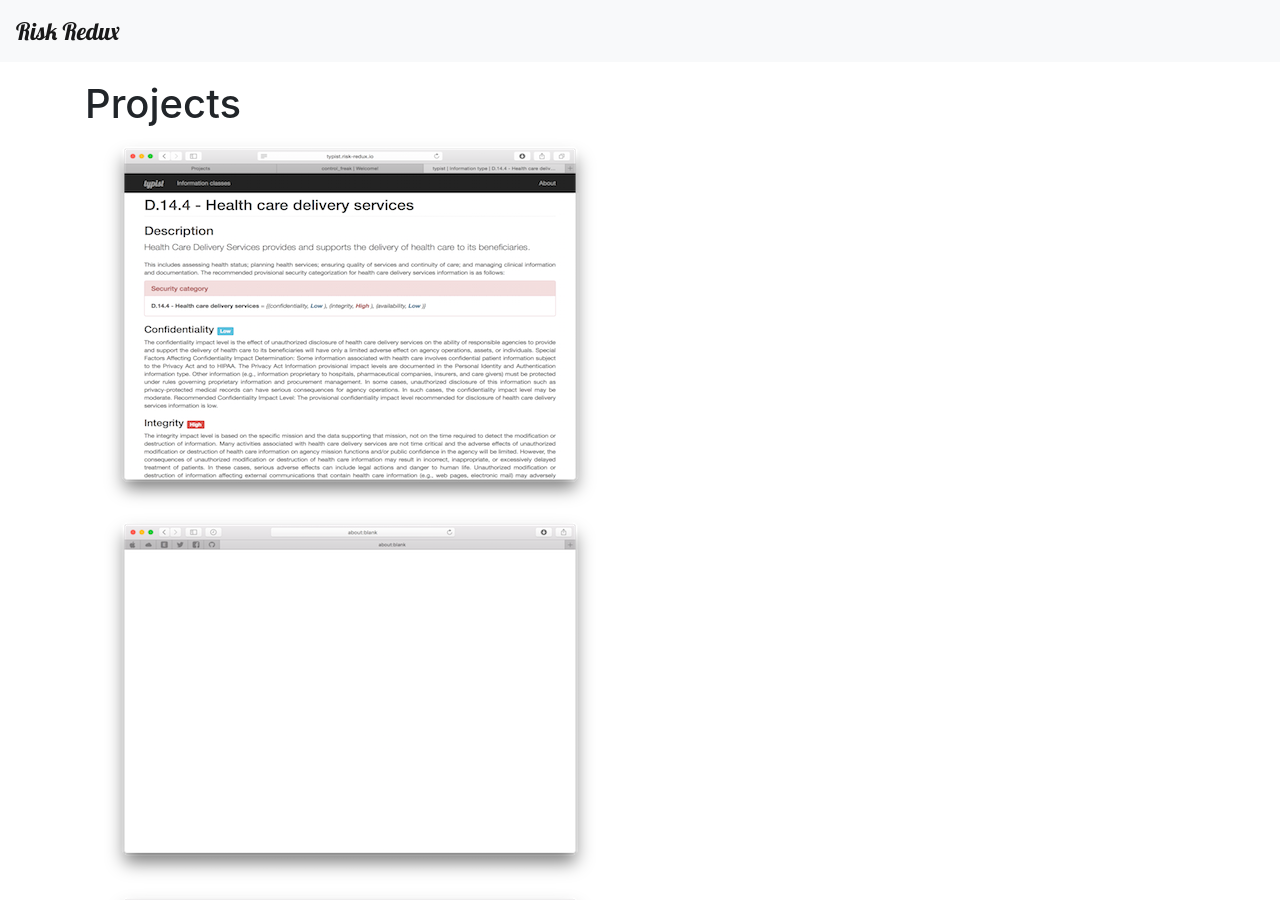
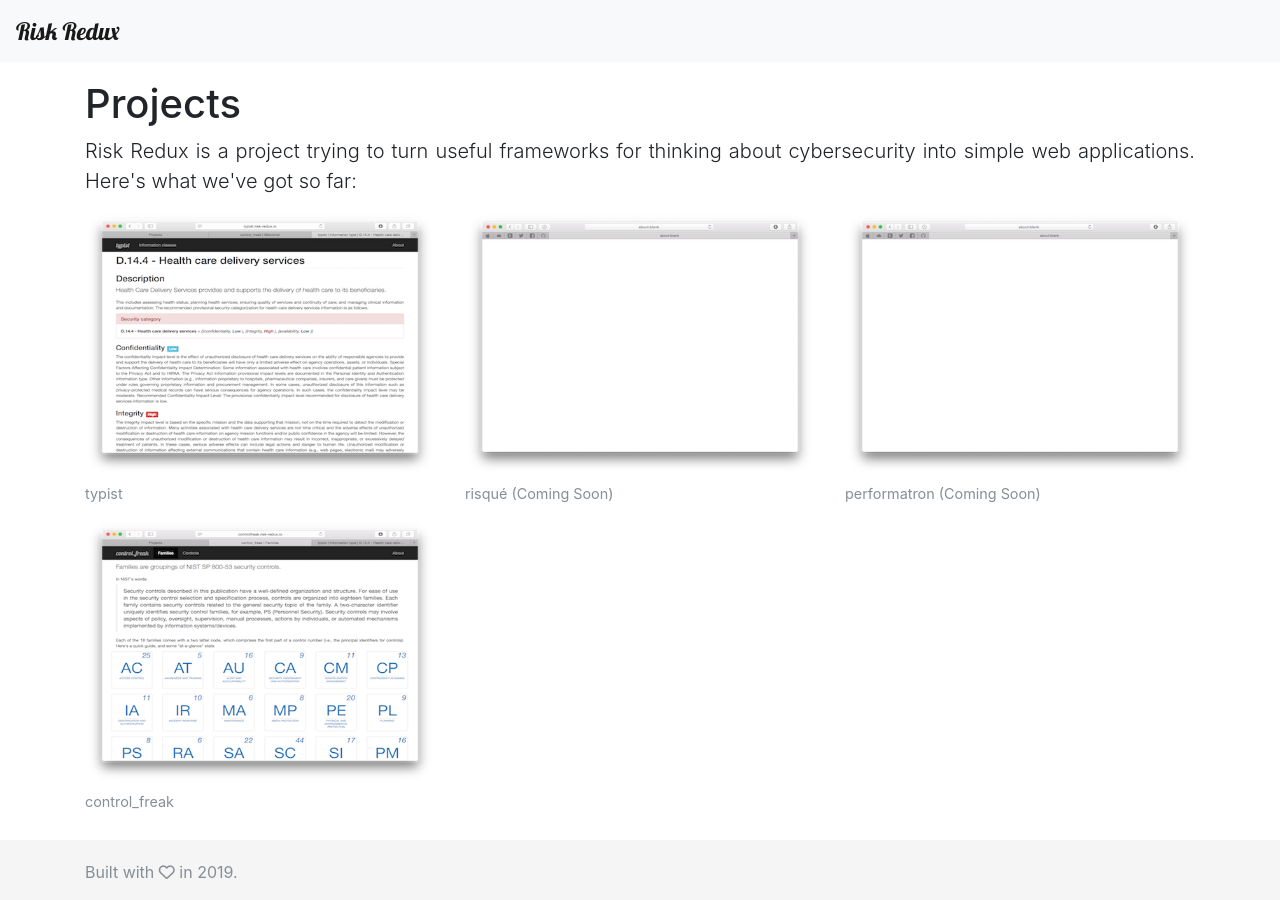
Before and after one commit to risk-redux/risk-redux.github.io, a Jekyll site: the page built from projects/index.html, in a window 1280 px wide and 900 px high. Built offline with Jekyll 4.4.1, drawn with Linux system fonts in a browser that asks for light colours; nearby versions of some CDN libraries; library files that are not in the unit come from our copies.

Commit message:
Garden variety content clean-up.

```diff
--- a/_projects/performatron.markdown
+++ b/_projects/performatron.markdown
@@ -1,6 +1,6 @@
 ---
 layout: post
-title:  "performatron"
+title:  "performatron (Coming Soon)"
 app_url: "https://github.com/risk-redux/performatron"
 thumbnail: /images/placeholder.png
 tags:
--- a/projects/index.html
+++ b/projects/index.html
@@ -4,16 +4,17 @@ title: Projects
 permalink: /projects/
 ---
 
+<p class="lead">Risk Redux is a project trying to turn useful frameworks for thinking about cybersecurity into simple web applications. Here's what we've got so far:</p>
+
 <div class="row">
-  <div class="col-md-12">
-    <ul id="projects_list" class="thumbnail-list">
-    {% for p in site.projects reversed %}
-      <li class="col-md-3 col-sm-4 col-xs-6">
-        <a class="thumbnail" data-toggle="tooltip" href="{{ p.app_url }}" title="{{ p.title }}" >
-          <img src="{{ p.thumbnail }}" title="{{ p.title }}" />
-        </a>
-      </li>
-    {% endfor %}
-    </ul>
+{% for p in site.projects reversed %}
+  <div class="col col-sm-6 col-md-4">
+    <a href="{{ p.app_url }}" title="{{ p.title }}" >
+      <figure class="figure">
+          <img src="{{ p.thumbnail }}" title="{{ p.title }}" class="figure-img img-fluid" />
+        <figcaption class="figure-caption">{{ p.title }}</figcaption>
+      </figure>
+    </a>
   </div>
+{% endfor %}
 </div>
```
